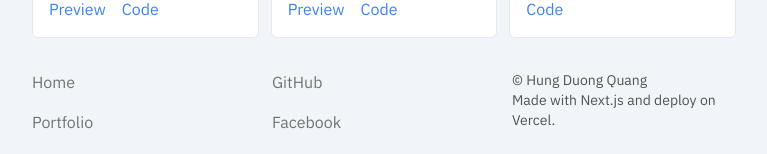
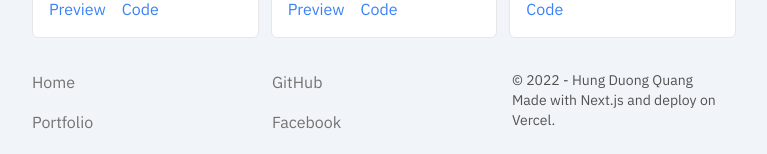
Before and after one commit to qhungg289/personal-site-qhungg289, a Next.js app: page /portfolio in a window 1280 px wide. Shown: the part 606-760 px from the top of the page, without its empty margins (256-1023 px from the left). Built offline with nearby package versions, Linux system fonts and the light colour scheme.

Commit message:
Add current year to Footer

```diff
--- a/components/footer/Footer.js
+++ b/components/footer/Footer.js
@@ -37,7 +37,7 @@ export default function Footer() {
 			</div>
 
 			<div className="text-sm text-neutral-600">
-				<p>© Hung Duong Quang</p>
+				<p>© {new Date().getFullYear()} - Hung Duong Quang</p>
 				<p>Made with Next.js and deploy on Vercel.</p>
 			</div>
 		</footer>
```
